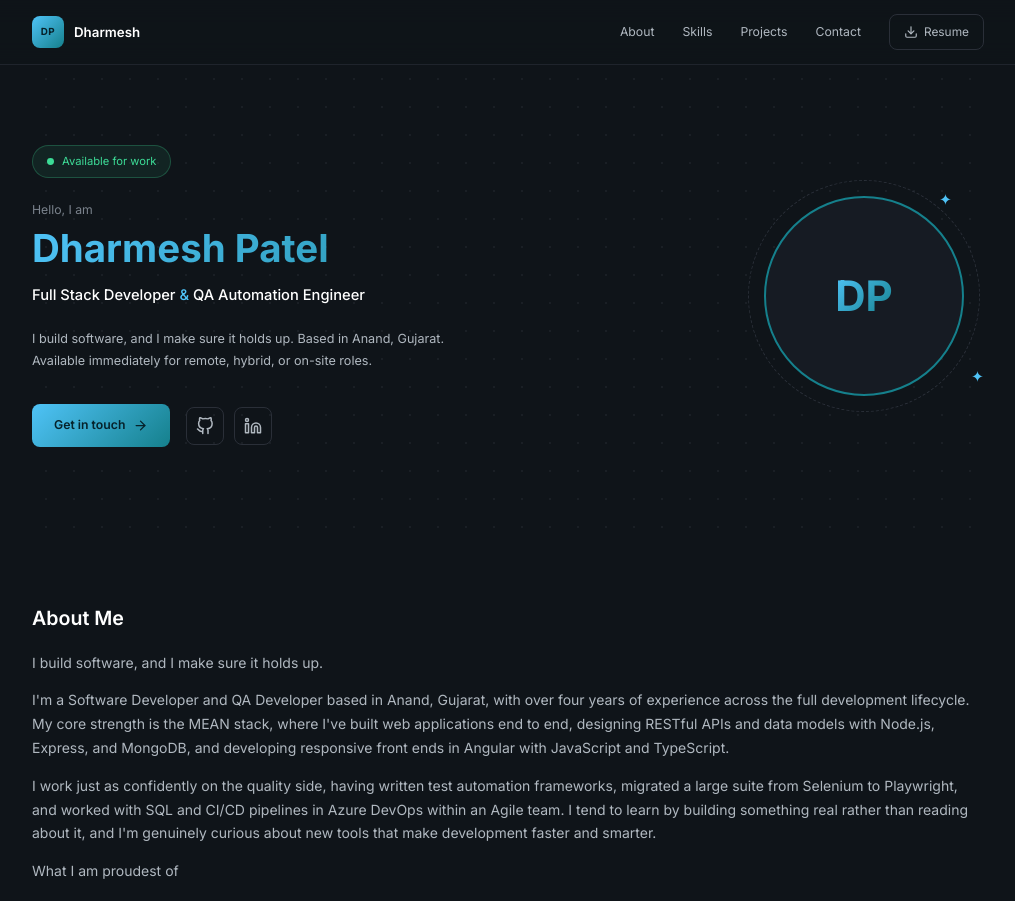
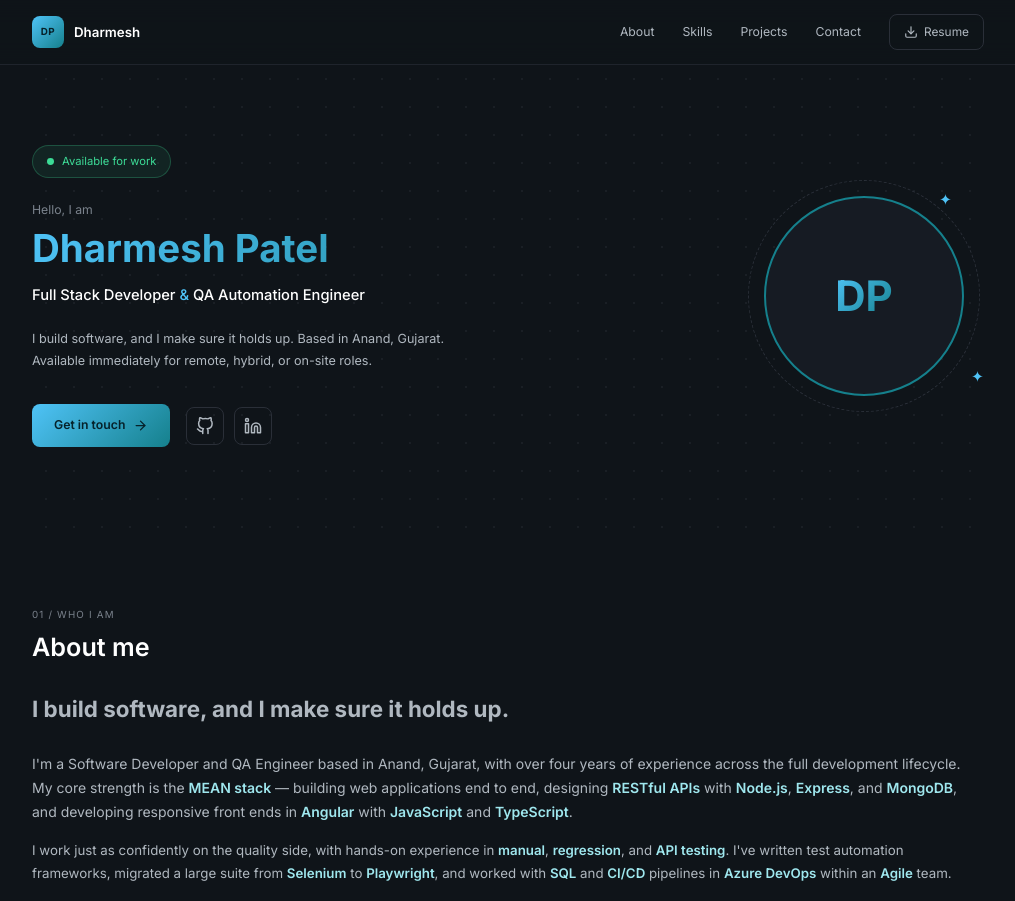
Before and after one commit to dharmeshpt2710/portfolio, a React (Vite) app: page / in a window 1280 px wide. Shown: the top 901 px of the page, without its empty margins (132-1147 px from the left). Built offline with nearby package versions, Linux system fonts and the light colour scheme.

Commit message:
Updated About, Contact section. Left with CTA

```diff
--- a/src/components/sections/About.css
+++ b/src/components/sections/About.css
@@ -1,51 +1,64 @@
+.about .section-label {
+  font-size: 0.7rem;
+  letter-spacing: 0.12em;
+  text-transform: uppercase;
+  color: var(--text-muted);
+  margin: 0 0 8px;
+}
+
+.about h2 {
+  font-size: 1.8rem;
+  margin: 0 0 28px;
+}
+
 .about-hook {
-    font-size: clamp(1.5rem, 3vw, 2.25rem);
-    font-weight: 700;
-    line-height: 1.2;
-    margin: 0.5rem 0 1.5rem;
+  font-size: clamp(1.2rem, 2.5vw, 1.6rem);
+  font-weight: 700;
+  color: var(--text-primary);
+  line-height: 1.3;
+  margin: 0 0 24px;
 }
 
 .about-lead {
-    font-size: 1.1rem;
-    font-weight: 500;
+  font-size: 1rem;
+  color: var(--text-body);
+  line-height: 1.75;
+  margin: 0 0 16px;
 }
 
-.about .about-highlight {
-    border-left: 3px solid #2dd4bf;
-    /* swap for your accent color */
-    background: rgba(45, 212, 191, 0.06);
-    padding: 1rem 1.25rem;
-    border-radius: 8px;
-    margin: 1.5rem 0;
+.about-body {
+  font-size: 0.95rem;
+  color: var(--text-body);
+  line-height: 1.75;
+  margin: 0 0 16px;
+}
+
+.about-highlight {
+  border-left: 3px solid var(--accent);
+  background: rgba(21, 128, 140, 0.06);
+  padding: 16px 20px;
+  border-radius: 0 var(--radius-md) var(--radius-md) 0;
+  margin: 24px 0;
 }
 
 .about-highlight-label {
-    display: inline-block;
-    font-size: 0.75rem;
-    font-weight: 700;
-    letter-spacing: 0.08em;
-    text-transform: uppercase;
-    opacity: 0.7;
-    margin-bottom: 0.4rem;
+  display: inline-block;
+  font-size: 0.7rem;
+  font-weight: 700;
+  letter-spacing: 0.1em;
+  text-transform: uppercase;
+  color: var(--accent-soft);
+  margin-bottom: 8px;
 }
 
 .about-highlight p {
-    margin: 0;
+  margin: 0;
+  font-size: 0.95rem;
+  color: var(--text-body);
+  line-height: 1.7;
 }
 
-.about-stack {
-    display: flex;
-    flex-wrap: wrap;
-    gap: 0.5rem;
-    margin-top: 1.75rem;
+.kw {
+  color: var(--accent-soft);
+  font-weight: 600;
 }
-
-.about-tag {
-    font-size: 0.85rem;
-    font-weight: 500;
-    padding: 0.35rem 0.75rem;
-    border-radius: 999px;
-    border: 1px solid rgba(128, 128, 128, 0.3);
-    background: rgba(128, 128, 128, 0.06);
-    white-space: nowrap;
-}
--- a/src/components/sections/About.jsx
+++ b/src/components/sections/About.jsx
@@ -1,48 +1,61 @@
+import './About.css'
+
 function About() {
   return (
     <section id="about" className="section about">
-      <h2>About Me</h2>
+      <p className="section-label">01 / WHO I AM</p>
+      <h2>About me</h2>
 
       <p className="about-hook">
         I build software, and I make sure it holds up.
       </p>
 
       <p className="about-lead">
-        I'm a Software Developer and QA Developer based in Anand, Gujarat,
-        with over four years of experience across the full development
-        lifecycle. My core strength is the MEAN stack, where I've built web
-        applications end to end, designing RESTful APIs and data models with
-        Node.js, Express, and MongoDB, and developing responsive front ends in
-        Angular with JavaScript and TypeScript.
+        I'm a Software Developer and QA Engineer based in Anand, Gujarat, with
+        over four years of experience across the full development lifecycle. My
+        core strength is the{' '}
+        <span className="kw">MEAN stack</span> — building web applications end
+        to end, designing <span className="kw">RESTful APIs</span> with{' '}
+        <span className="kw">Node.js</span>,{' '}
+        <span className="kw">Express</span>, and{' '}
+        <span className="kw">MongoDB</span>, and developing responsive front
+        ends in <span className="kw">Angular</span> with{' '}
+        <span className="kw">JavaScript</span> and{' '}
+        <span className="kw">TypeScript</span>.
       </p>
 
-      <p>
-        I work just as confidently on the quality side, having written test
-        automation frameworks, migrated a large suite from Selenium to
-        Playwright, and worked with SQL and CI/CD pipelines in Azure DevOps
-        within an Agile team. I tend to learn by building something real rather
-        than reading about it, and I'm genuinely curious about new tools that
-        make development faster and smarter.
+      <p className="about-body">
+        I work just as confidently on the quality side, with hands-on
+        experience in <span className="kw">manual</span>,{' '}
+        <span className="kw">regression</span>, and{' '}
+        <span className="kw">API testing</span>. I've written test automation
+        frameworks, migrated a large suite from{' '}
+        <span className="kw">Selenium</span> to{' '}
+        <span className="kw">Playwright</span>, and worked with{' '}
+        <span className="kw">SQL</span> and{' '}
+        <span className="kw">CI/CD</span> pipelines in{' '}
+        <span className="kw">Azure DevOps</span> within an{' '}
+        <span className="kw">Agile</span> team.
       </p>
 
       <div className="about-highlight">
         <span className="about-highlight-label">What I am proudest of</span>
         <p>
-          An AI-assisted pipeline I built that generated structured test code.
-          It sits right at the intersection of where I want to grow: software
-          development and applied AI.
+          I built an <span className="kw">AI agent pipeline</span> that
+          transforms raw recorded scripts into a structured{' '}
+          <span className="kw">Page Object Model</span> framework - evolving it
+          from Copilot prompts into a multi-agent system, and adapting it to{' '}
+          <span className="kw">Claude</span> to generate and refactor 20 test cases in two
+          days during an internal hackathon.
         </p>
       </div>
 
-      <p>
-        I also care about the team I work with. I document what I learn so the
-        next person doesn't have to solve the same problem twice, and I make
-        time to mentor others, even across timezones. Today I'm looking for a
-        role where I can do more of all of it: build well, ship with
-        confidence, and keep learning at the edge of where the field is heading.
+      <p className="about-body">
+        I also care about the team I work with. I document what I learn, mentor
+        others across timezones, and look for roles where I can build well, ship
+        with confidence, and keep learning at the edge of where the field is
+        heading.
       </p>
-
-
     </section>
   )
 }
```
Also changed, not shown: src/components/sections/Contact.css (+81 -19 lines), src/components/sections/Contact.jsx (+24 -56 lines), src/data/contactLinks.js (+20 -3 lines).
